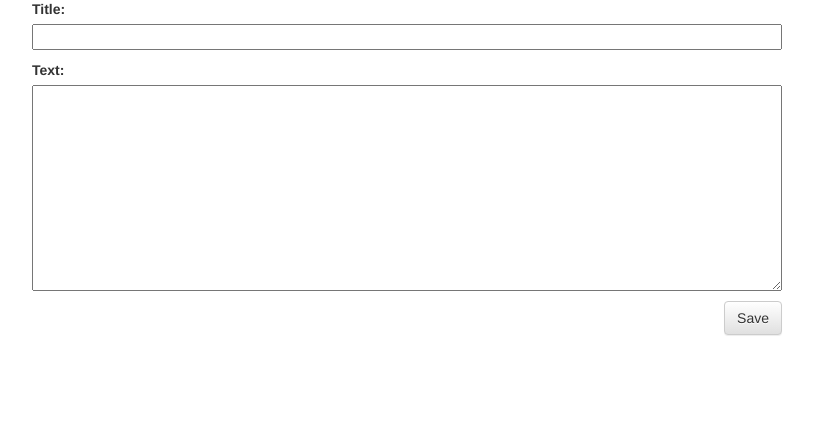
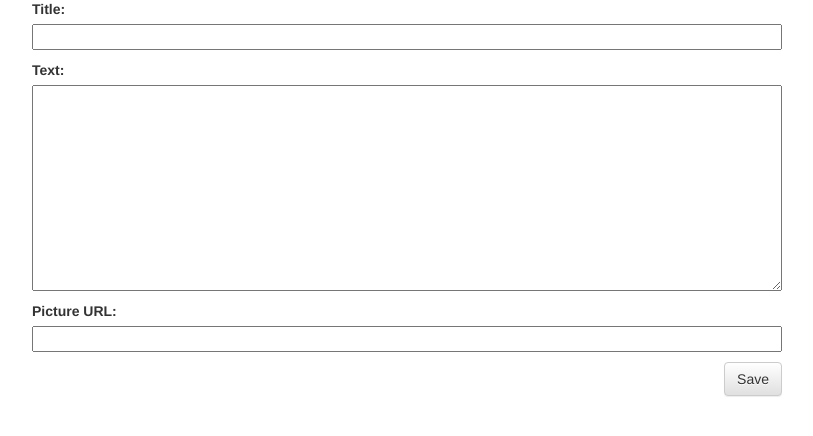
Before and after one commit to kingdurant/my-first-blog, a Django app: page /post/new/ in a window 1280 px wide. Shown: the part 214-650 px from the top of the page, without its empty margins (23-836 px from the left). Run offline with Django 3.2, Linux system fonts and the light colour scheme; some libraries are stand-ins or nearby versions.

Commit message:
URL PICTURES WORK NOW

```diff
--- a/blog/forms.py
+++ b/blog/forms.py
@@ -6,4 +6,4 @@ class PostForm(forms.ModelForm):
 
     class Meta:
         model = Post
-        fields = ('title', 'text',)
+        fields = ('title', 'text', 'picture_URL')
--- a/blog/models.py
+++ b/blog/models.py
@@ -6,6 +6,7 @@ class Post(models.Model):
     author = models.ForeignKey('auth.User')
     title = models.CharField(max_length=200)
     text = models.TextField()
+    picture_URL = models.URLField(blank=True, null=True)
     created_date = models.DateTimeField(
             default=timezone.now)
     published_date = models.DateTimeField(
--- a/blog/templates/blog/post_list.html
+++ b/blog/templates/blog/post_list.html
@@ -7,6 +7,9 @@
                 {{ post.published_date }}
             </div>
             <h1><a href="{% url 'post_detail' pk=post.pk %}">{{ post.title }}</a></h1>
+            {% if post.picture_URL %}
+                <img src="{{ post.picture_URL }}" />
+            {% endif %}
             <p>{{ post.text|linebreaks }}</p>
         </div>
     {% endfor %}
```
Also changed, not shown: blog/migrations/0002_post_picture_url.py (added).
